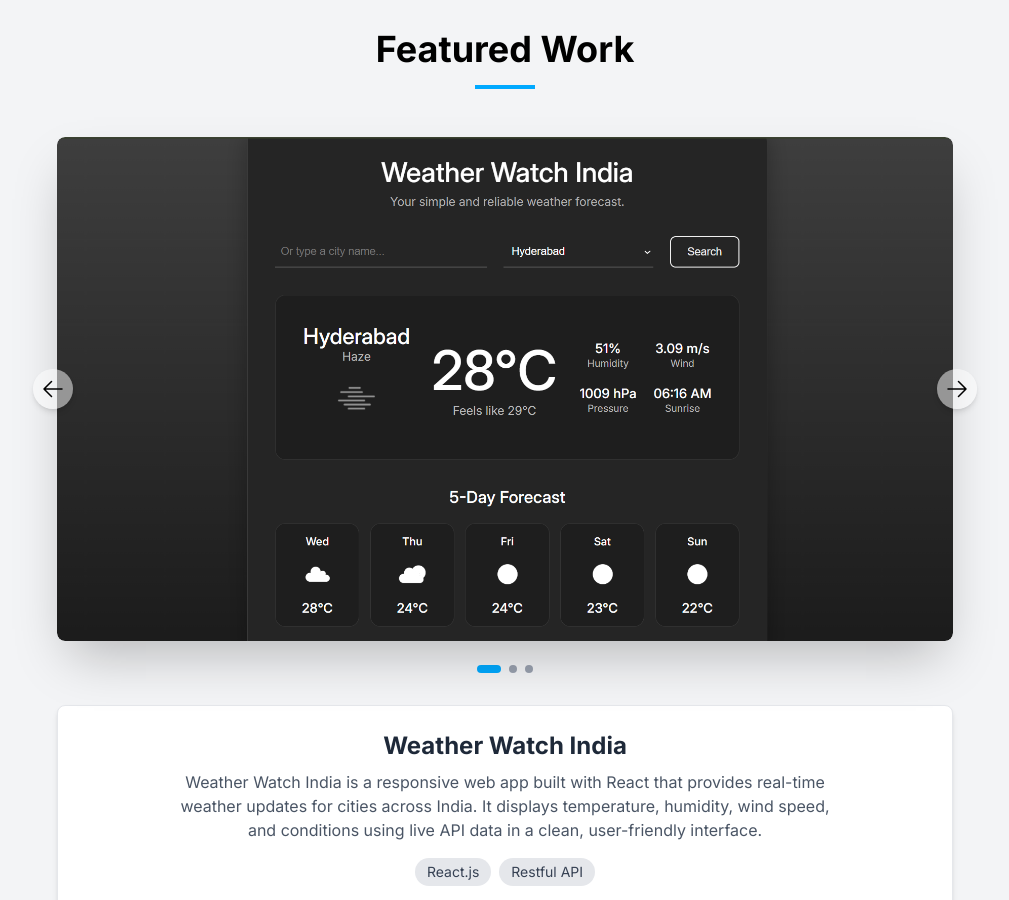
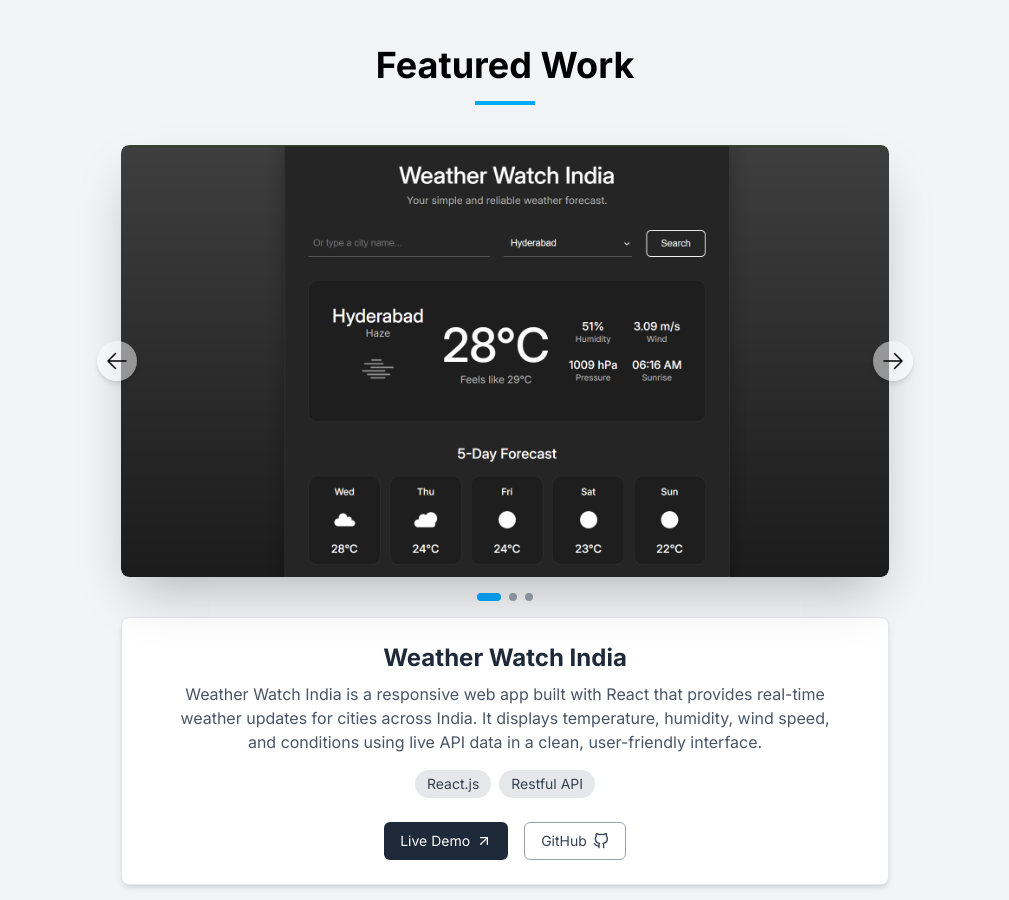
Before and after one commit to vivekkad1/personal-portfolio, a React (Vite) app: page / in a window 1280 px wide. Shown: the part 1900-2800 px from the top of the page, without its empty margins (135-1144 px from the left). Built offline with nearby package versions, Linux system fonts and the light colour scheme.

Commit message:
Update Projects.jsx

```diff
--- a/src/components/Projects.jsx
+++ b/src/components/Projects.jsx
@@ -52,11 +52,11 @@ const Projects = () => {
       }`}
     >
       <div className="container mx-auto px-6">
-        <h2 className="text-3xl md:text-4xl font-bold mb-12 text-center section-title">
+        <h2 className="text-3xl md:text-4xl font-bold mt-4 mb-10 text-center section-title">
           Featured Work
         </h2>
 
-        <div className="relative max-w-4xl mx-auto">
+        <div className="relative max-w-3xl mx-auto">
           <div className="relative" style={{ perspective: "1000px" }}>
             <div className="overflow-hidden relative rounded-lg shadow-2xl">
               <div
@@ -89,7 +89,7 @@ const Projects = () => {
             </button>
           </div>
 
-          <div className="flex justify-center items-center mt-6 space-x-2">
+          <div className="flex justify-center items-center mt-4 space-x-2">
             {projects.map((_, i) => (
               <button
                 key={`project-dot-${i}`}
@@ -103,7 +103,7 @@ const Projects = () => {
             ))}
           </div>
 
-          <div className="mt-8 text-center bg-white p-6 rounded-lg border border-gray-200 shadow-md">
+          <div className="mt-4 text-center bg-white p-6 rounded-lg border border-gray-200 shadow-md">
             <h3 className="text-xl sm:text-2xl font-bold font-mono mb-2 text-gray-800">
               {projects[current].title}
             </h3>
```
